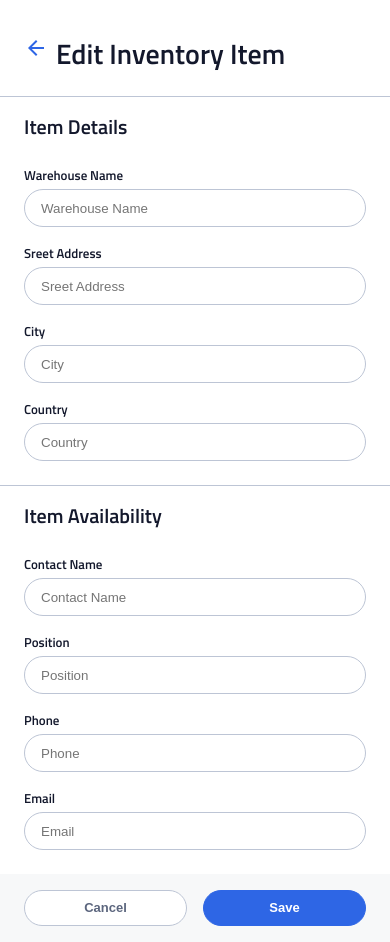
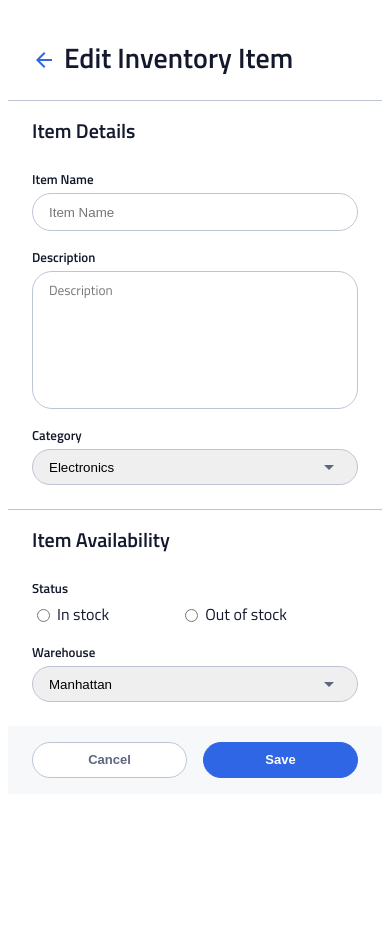
Before and after one commit to shanni6/instock-whistler, a React (Vite) app: page /warehouses in a window 390 px wide. After the commit the page ends 844 px from the top, so only its background shows below. Built offline with nearby package versions, Linux system fonts and the light colour scheme.

Commit message:
emily-o23w-22: complete mobile version

```diff
--- a/src/components/EditInventory/EditInventory.jsx
+++ b/src/components/EditInventory/EditInventory.jsx
@@ -6,6 +6,64 @@ import { Link } from "react-router-dom";
 import arrowBackIcon from "./../../assets/icons/arrow_back-24px.svg";
 
 function EditInventory() {
+    const getFormField = (field) => {
+        if (field.elementType === "input" && field.inputType === "text") {
+            return (
+                <input
+                    className="edit-inventory-form__input"
+                    id={field.inputId}
+                    placeholder={field.labelText}
+                    type={field.inputType}
+                />
+            );
+        } else if (
+            field.elementType === "input" &&
+            field.inputType === "radio"
+        ) {
+            return (
+                <div className="edit-inventory-form__radio-container">
+                    {field.options.map((option) => {
+                        return (
+                            <div className="edit-inventory-form__radio" key="">
+                                <input
+                                    id={option.optionId}
+                                    name={field.inputId}
+                                    type="radio"
+                                />
+                                <label htmlFor={option.inputId}>
+                                    {option.labelText}
+                                </label>
+                            </div>
+                        );
+                    })}
+                </div>
+            );
+        } else if (field.elementType === "select") {
+            return (
+                <select
+                    className="edit-inventory-form__select"
+                    id={field.inputId}
+                    type={field.inputType}
+                >
+                    {field.options.map((option) => (
+                        <option key="" value={option}>
+                            {option}
+                        </option>
+                    ))}
+                </select>
+            );
+        } else if (field.elementType === "textarea") {
+            return (
+                <textarea
+                    className="edit-inventory-form__textarea"
+                    id={field.inputId}
+                    placeholder={field.labelText}
+                    type={field.inputType}
+                ></textarea>
+            );
+        }
+    };
+
     const getFormFields = (fields) => {
         return fields.map((field) => (
             <div className="edit-inventory-form__field" key={field.inputId}>
@@ -15,59 +73,47 @@ function EditInventory() {
                 >
                     {field.labelText}
                 </label>
-                <input
-                    className="edit-inventory-form__input edit-inventory-form__input"
-                    id={field.inputId}
-                    placeholder={field.labelText}
-                    type={field.inputType}
-                />
+                {getFormField(field)}
             </div>
         ));
     };
 
-    const warehouseDetails = [
+    const itemDetails = [
         {
-            inputId: "warehouse-name",
+            elementType: "input",
+            inputId: "item-name",
             inputType: "text",
-            labelText: "Warehouse Name",
+            labelText: "Item Name",
         },
         {
-            inputId: "street-address",
-            inputType: "text",
-            labelText: "Sreet Address",
+            elementType: "textarea",
+            inputId: "description",
+            labelText: "Description",
         },
         {
-            inputId: "city",
-            inputType: "text",
-            labelText: "City",
-        },
-        {
-            inputId: "country",
-            inputType: "text",
-            labelText: "Country",
+            elementType: "select",
+            inputId: "category",
+            labelText: "Category",
+            options: ["Electronics"],
         },
     ];
 
-    const contactDetails = [
+    const itemAvailability = [
         {
-            inputId: "contact-name",
-            inputType: "text",
-            labelText: "Contact Name",
+            elementType: "input",
+            inputId: "status",
+            inputType: "radio",
+            labelText: "Status",
+            options: [
+                { inputId: "in-stock", labelText: "In stock" },
+                { inputId: "out-of-stock", labelText: "Out of stock" },
+            ],
         },
         {
-            inputId: "position",
-            inputType: "text",
-            labelText: "Position",
-        },
-        {
-            inputId: "phone",
-            inputType: "tel",
-            labelText: "Phone",
-        },
-        {
-            inputId: "email",
-            inputType: "email",
-            labelText: "Email",
+            elementType: "select",
+            inputId: "warehouse",
+            labelText: "Warehouse",
+            options: ["Manhattan"],
         },
     ];
 
@@ -130,7 +176,7 @@ function EditInventory() {
                         Item Details
                     </h2>
 
-                    {getFormFields(warehouseDetails)}
+                    {getFormFields(itemDetails)}
                 </div>
 
                 <div className="edit-inventory-form__section edit-inventory-form__section--contact-details">
@@ -138,7 +184,7 @@ function EditInventory() {
                         Item Availability
                     </h2>
 
-                    {getFormFields(contactDetails)}
+                    {getFormFields(itemAvailability)}
                 </div>
 
                 <div className="edit-inventory-form__section edit-inventory-form__section--buttons">
--- a/src/components/EditInventory/EditInventory.scss
+++ b/src/components/EditInventory/EditInventory.scss
@@ -2,6 +2,17 @@
 @use "./../../styles/partials/mixins" as *;
 @use "./../../styles/partials/padding" as *;
 @use "./../../styles/partials/type-kit";
+
+input,
+select,
+textarea {
+    outline: 0;
+}
+
+h1,
+h2 {
+    margin: 0;
+}
 
 .edit-inventory {
     &__page-header {
@@ -27,7 +38,8 @@
     }
 
     &__page-header-icon {
-        margin-bottom: $padding-1;
+        position: relative;
+        top: $padding-1;
 
         @include medium {
             margin-bottom: 0;
@@ -115,7 +127,9 @@
         @extend .label;
     }
 
-    &__input {
+    &__input,
+    &__select,
+    &__textarea {
         border: $secondary-cloud 0.0625rem solid;
         border-radius: 1.25rem;
         height: 2.25rem;
@@ -128,6 +142,31 @@
         &--error {
             border-color: $supporting-red;
         }
+    }
+
+    &__select {
+        appearance: none;
+        background-image: url("./../../assets/icons/arrow_drop_down-24px.svg");
+        background-position: right $padding-3 center;
+        background-repeat: no-repeat;
+    }
+
+    &__textarea {
+        display: block;
+        font-family: "Titillium Web", sans-serif;
+        height: 7.5rem;
+        padding: $padding-2 $padding-3;
+        resize: none;
+    }
+
+    &__radio-container {
+        display: flex;
+    }
+
+    &__radio {
+        display: flex;
+        flex-grow: 1;
+        gap: $padding-1;
     }
 
     &__button {
--- a/src/pages/Warehouses/Warehouses.jsx
+++ b/src/pages/Warehouses/Warehouses.jsx
@@ -1,8 +1,8 @@
 import "./Warehouses.scss";
 
-import Warehouses from "../../components/Warehouses/Warehouses";
+// import Warehouses from "../../components/Warehouses/Warehouses";
 import EditInventory from "../../components/EditInventory/EditInventory";
 
 export default function Warehouse() {
-    return <EditInventory/>
+    return <EditInventory />;
 }
```
